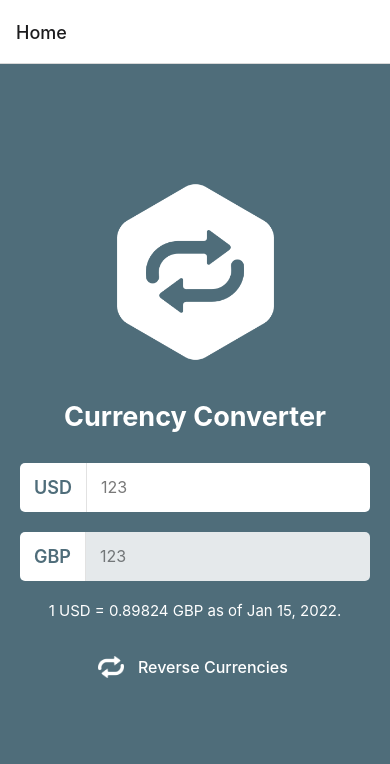
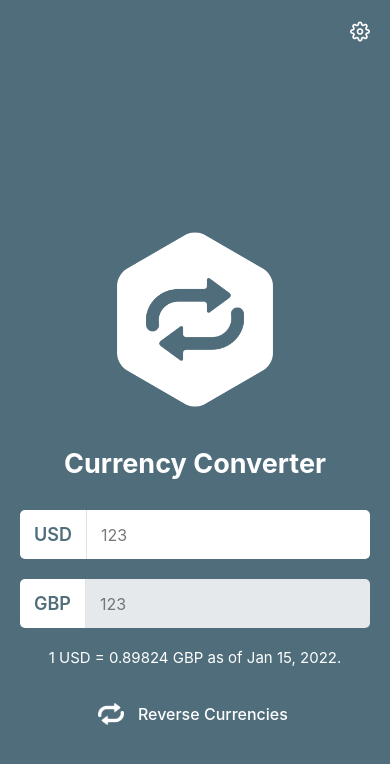
Before and after one commit to AhmadNasrHosna/rn-app-currency-converter, a React Native app: screen /Home in a window 390 px wide. Shown: the top 764 px of the page. Built offline with nearby package versions, Linux system fonts and the light colour scheme.

Commit message:
Add settings button on the top of Home screen and navigate to Options screens on pressing on.

```diff
--- a/src/navigation/index.js
+++ b/src/navigation/index.js
@@ -1,21 +1,19 @@
 import React from 'react';
 import {NavigationContainer} from '@react-navigation/native';
 import {createStackNavigator} from '@react-navigation/stack';
-
-// Screens
 import {Home, Options} from '../screens';
 
-const MainStack = createStackNavigator();
+const Stack = createStackNavigator();
 
-const MainStackScreen = () => (
-  <MainStack.Navigator>
-    <MainStack.Screen name="Home" component={Home} />
-    <MainStack.Screen name="Options" component={Options} />
-  </MainStack.Navigator>
+const StackScreen = () => (
+  <Stack.Navigator initialRouteName="Home">
+    <Stack.Screen name="Home" component={Home} options={{headerShown: false}} />
+    <Stack.Screen name="Options" component={Options} />
+  </Stack.Navigator>
 );
 
 export default () => (
   <NavigationContainer>
-    <MainStackScreen />
+    <StackScreen />
   </NavigationContainer>
 );
--- a/src/screens/Home/Home.js
+++ b/src/screens/Home/Home.js
@@ -1,9 +1,18 @@
-import React, { useEffect, useRef, useState} from 'react';
-import {View, StatusBar, Image, Text, ScrollView} from 'react-native';
+import React, {useEffect, useRef, useState} from 'react';
+import {
+  View,
+  StatusBar,
+  Image,
+  Text,
+  ScrollView,
+  SafeAreaView,
+  TouchableOpacity,
+} from 'react-native';
 import {colors} from '../../theme';
 import {Button, ConversionInput, KeyboardSpacer} from '../../components';
 import {format} from 'date-fns';
 import styles from './Home.styles';
+import FeatherIcon from 'react-native-vector-icons/Feather';
 
 const logoBackground = require('../../assets/images/background.png');
 const logoIcon = require('../../assets/images/logo.png');
@@ -18,7 +27,7 @@ const CONVERSION_RATE = 0.89824;
 
 const TODAY = format(new Date(), 'MMM dd, yyyy');
 
-const Home = () => {
+const Home = ({navigation}) => {
   const contentScrollView = useRef(null);
   const usdInput = useRef(null);
   const [scrollEnabled, setScrollEnabled] = useState(false);
@@ -42,6 +51,13 @@ const Home = () => {
         barStyle="light-content"
         backgroundColor={colors.primary.main}
       />
+      <SafeAreaView>
+        <View style={styles.header}>
+          <TouchableOpacity onPress={() => navigation.push('Options')}>
+            <FeatherIcon name="settings" color="#fff" size={20} />
+          </TouchableOpacity>
+        </View>
+      </SafeAreaView>
       <ScrollView
         style={styles.content}
         ref={contentScrollView}
--- a/src/screens/Home/Home.styles.js
+++ b/src/screens/Home/Home.styles.js
@@ -1,13 +1,15 @@
 import {StyleSheet} from 'react-native';
 import {screen} from '../../constants/ui';
 import {colors} from '../../theme';
+
+const CONTAINER_PADDING = 20;
 
 export default StyleSheet.create({
   container: {
     flex: 1,
     backgroundColor: colors.primary.main,
   },
-  content: {paddingTop: 120},
+  content: {paddingTop: screen.height * 0.2},
   logoContainer: {
     alignItems: 'center',
     justifyContent: 'center',
@@ -20,7 +22,7 @@ export default StyleSheet.create({
     height: screen.width * 0.25,
   },
   formWrapper: {
-    paddingHorizontal: 20,
+    paddingHorizontal: CONTAINER_PADDING,
   },
   formHeading: {
     fontSize: 27,
@@ -38,4 +40,8 @@ export default StyleSheet.create({
     width: 26,
     height: 26,
   },
+  header: {
+    padding: CONTAINER_PADDING,
+    alignItems: 'flex-end',
+  },
 });
--- a/src/screens/Options.js
+++ b/src/screens/Options.js
@@ -5,6 +5,7 @@ import {
   TouchableOpacity,
   StyleSheet,
   ScrollView,
+  StatusBar,
 } from 'react-native';
 import FeatherIcon from 'react-native-vector-icons/Feather';
 import {RowSeparator} from '../components';
@@ -23,6 +24,7 @@ const OptionListItem = ({text, iconRight, onPress}) => {
 const Options = () => {
   return (
     <View style={styles.optionsListWrapper}>
+      <StatusBar barStyle="dark-content" backgroundColor="#fff" />
       <Text style={styles.optionListHeading}>List</Text>
       <ScrollView>
         <OptionListItem
```
